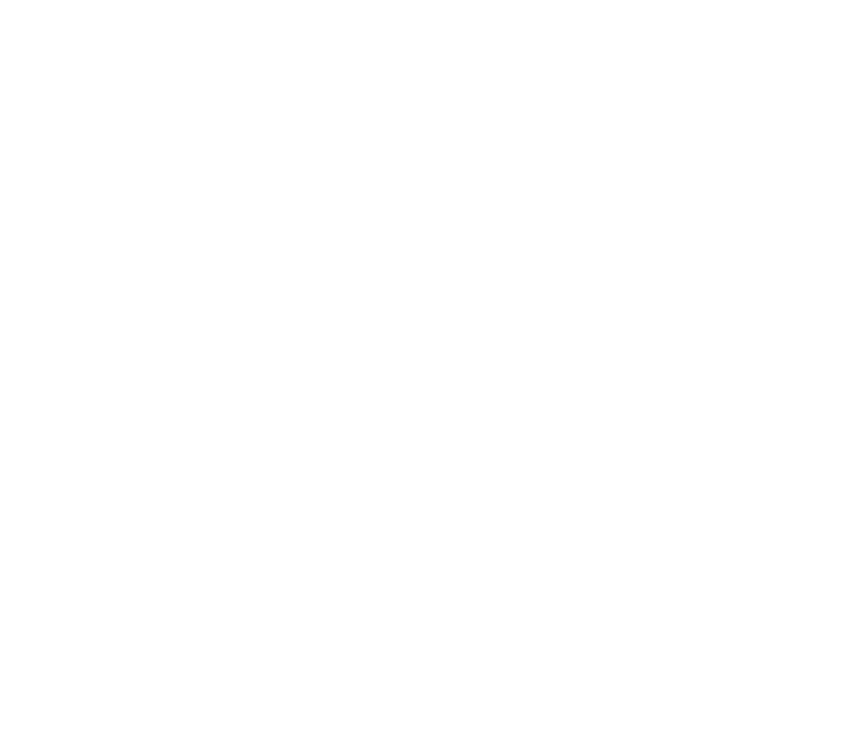
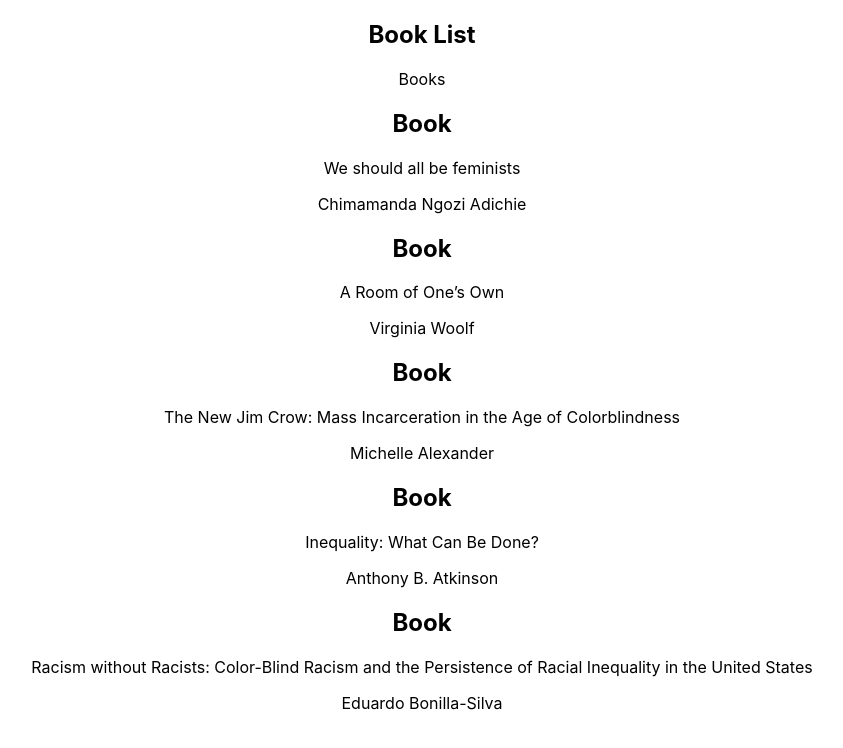
Before and after one commit to luanesouza/router-lecture, a React (Create React App) app: page / in a window 1280 px wide. Shown: the top 748 px of the page, without its empty margins (218-1061 px from the left). Built offline with nearby package versions, Linux system fonts and the light colour scheme.

Commit message:
adds booklist and book show page

```diff
--- a/src/App.js
+++ b/src/App.js
@@ -1,5 +1,6 @@
 import React from 'react';
 import {Component} from 'react';
+import BookList from './components/BookList'
 import './App.css';
 
 class App extends Component {
@@ -16,7 +17,7 @@
   render() {
     return (
       <div className="App">
-
+        <BookList books={this.state.books} />
       </div>
     )
   }
--- a/src/components/Book.js
+++ b/src/components/Book.js
@@ -0,0 +1,15 @@
+import React from 'react';
+
+const Book = (props) => {
+    console.log(props)
+    return (
+        <main>
+            <h1>Book</h1>
+            <p>{props.book.title}</p>
+            <p>{props.book.author}</p>
+
+        </main>
+
+    )
+}
+export default Book;
--- a/src/components/BookList.js
+++ b/src/components/BookList.js
@@ -0,0 +1,20 @@
+import React, {Component} from 'react';
+import Book from './Book';
+
+class BookList extends Component {
+    render() {
+        const books = this.props.books.map( book => (
+            <Book book={book}/>
+      ))
+
+    return (
+        <section>
+            <h1> Book List </h1>
+            <p>Books {books}</p>
+        </section>
+
+        )
+    }
+}
+
+export default BookList;
```
